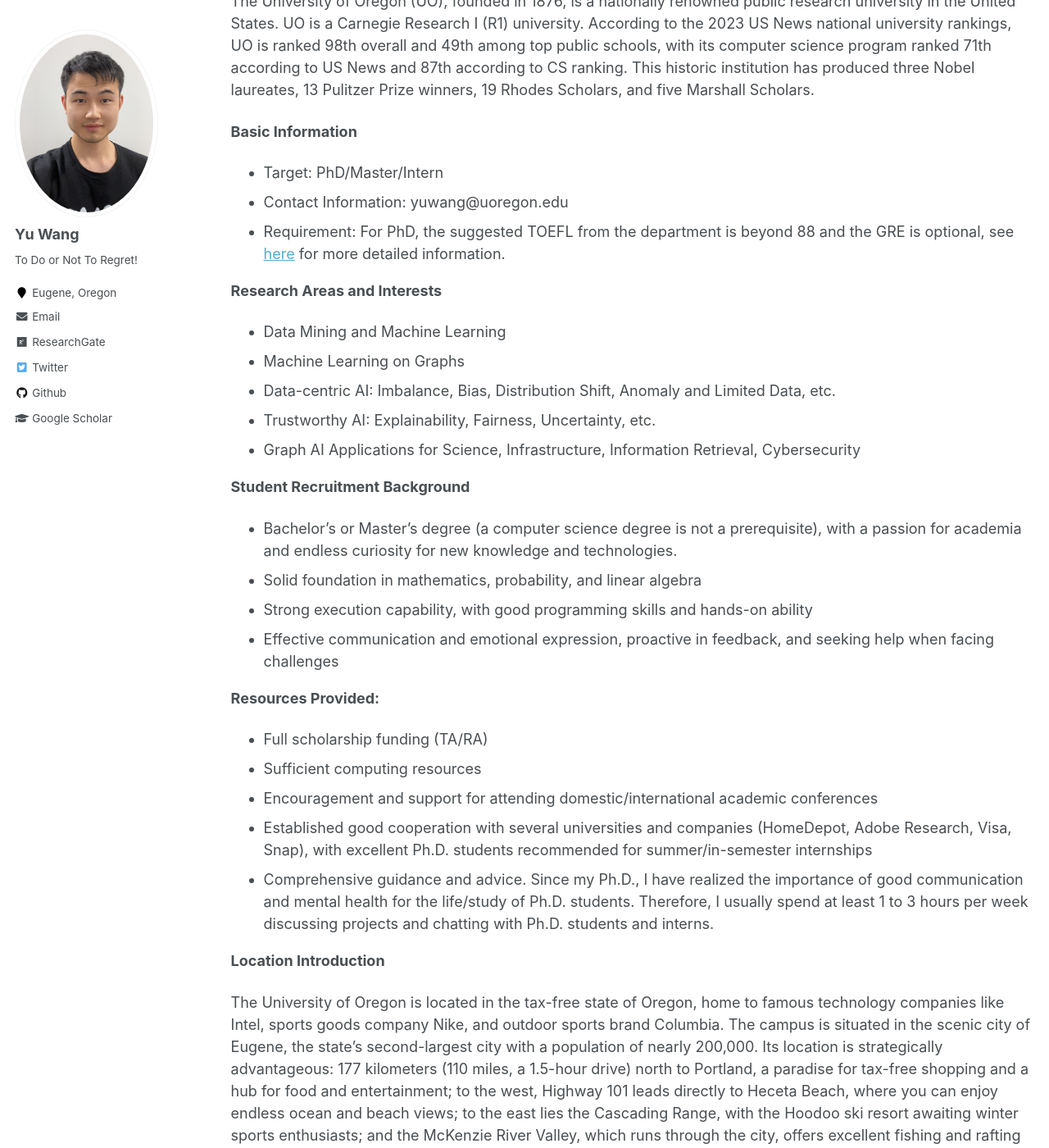
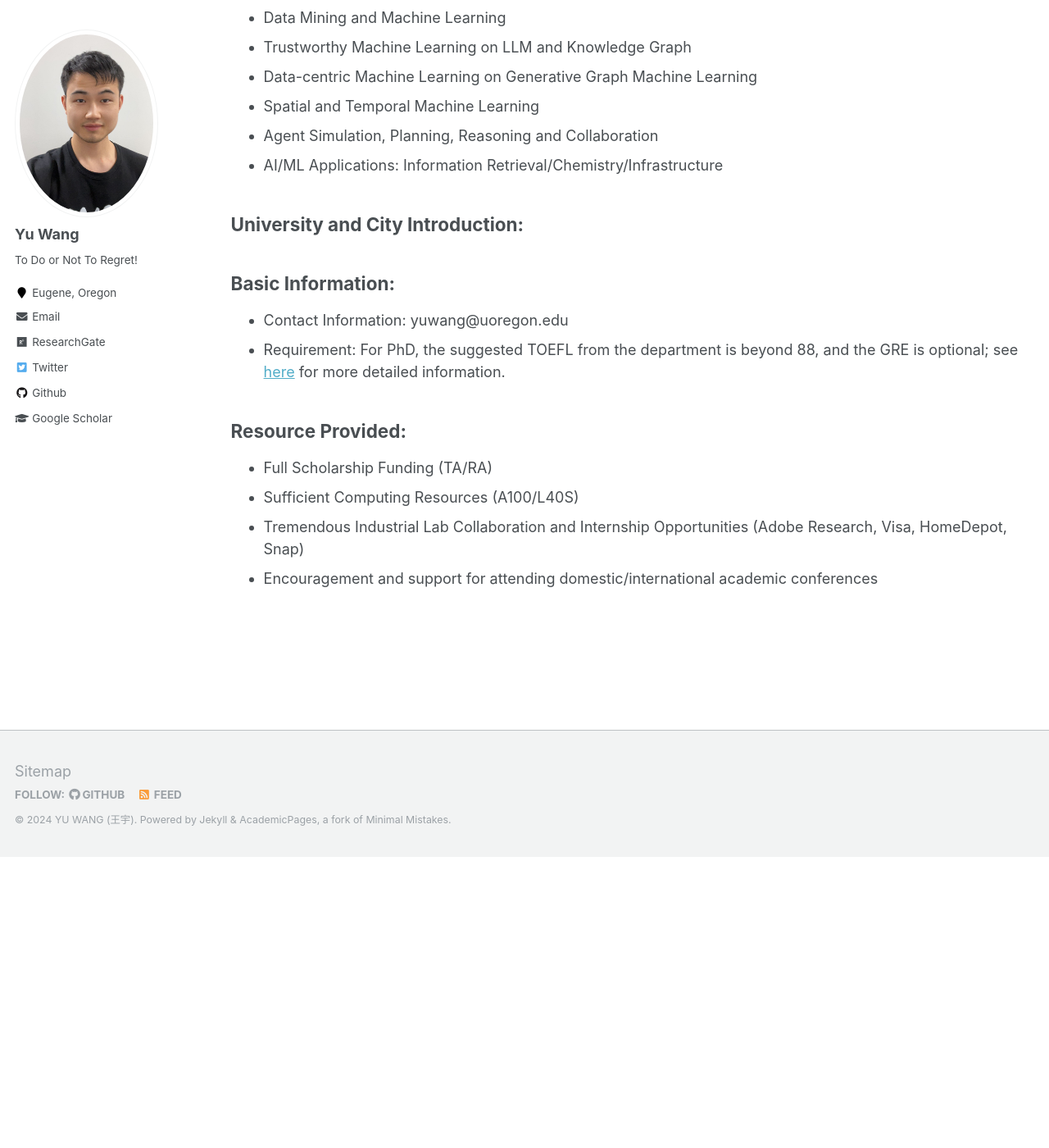
Before and after one commit to yuwang0103/yuwang0103.github.io, a Jekyll site: the page built from _pages/Recruiting.md, in a window 1280 px wide and 1400 px high, scrolled down 354 px. Shown: the whole window at 82% size. Built offline with Jekyll 4.4.1, drawn with Linux system fonts in a browser that asks for light colours; some of the changed text lies outside the part shown.

Commit message:
Update Recruiting.md

```diff
--- a/_pages/Recruiting.md
+++ b/_pages/Recruiting.md
@@ -4,39 +4,33 @@
 permalink: /recruiting/
 author_profile: true
 ---
-I am recruiting PhD students to work with me. Masters and undergraduate students are also welcome.
+Yu is an Assistant Professor in the Computer Science Department in the School of Computer and Data Science at the University of Oregon. He is looking for Ph.D. students interested in pursuing data mining and machine learning research. Master's and undergraduate students and self-funded visiting students/scholars are also welcome to apply.
+So please reach out if interested.
 
-<br>**Please see below for more comprehensive information**
 
-**University Introduction**
+Research Interests:
+------
+- Data Mining and Machine Learning
+- Trustworthy Machine Learning on LLM and Knowledge Graph
+- Data-centric Machine Learning on Generative Graph Machine Learning
+- Spatial and Temporal Machine Learning
+- Agent Simulation, Planning, Reasoning and Collaboration
+- AI/ML Applications: Information Retrieval/Chemistry/Infrastructure
 
-The University of Oregon (UO), founded in 1876, is a nationally renowned public research university in the United States. UO is a Carnegie Research I (R1) university. According to the 2023 US News national university rankings, UO is ranked 98th overall and 49th among top public schools, with its computer science program ranked 71th according to US News and 87th according to CS ranking.  This historic institution has produced three Nobel laureates, 13 Pulitzer Prize winners, 19 Rhodes Scholars, and five Marshall Scholars.
+University and City Introduction:
+------
 
-**Basic Information**
-- Target: PhD/Master/Intern
+
+
+Basic Information:
+------
 - Contact Information: yuwang@uoregon.edu
-- Requirement: For PhD, the suggested TOEFL from the department is beyond 88 and the GRE is optional, see [here](https://scds.uoregon.edu/cs/graduate-programs/phd) for more detailed information.
+- Requirement: For PhD, the suggested TOEFL from the department is beyond 88, and the GRE is optional; see [here](https://scds.uoregon.edu/cs/graduate-programs/phd) for more detailed information.
 
-**Research Areas and Interests**
-- Data Mining and Machine Learning
-- Machine Learning on Graphs
-- Data-centric AI: Imbalance, Bias, Distribution Shift, Anomaly and Limited Data, etc.
-- Trustworthy AI: Explainability, Fairness, Uncertainty, etc.
-- Graph AI Applications for Science, Infrastructure, Information Retrieval, Cybersecurity
 
-**Student Recruitment Background**
-- Bachelor's or Master's degree (a computer science degree is not a prerequisite), with a passion for academia and endless curiosity for new knowledge and technologies.
-- Solid foundation in mathematics, probability, and linear algebra
-- Strong execution capability, with good programming skills and hands-on ability
-- Effective communication and emotional expression, proactive in feedback, and seeking help when facing challenges
-
-**Resources Provided:**
-- Full scholarship funding (TA/RA)
-- Sufficient computing resources
+Resource Provided:
+------
+- Full Scholarship Funding (TA/RA)
+- Sufficient Computing Resources (A100/L40S)
+- Tremendous Industrial Lab Collaboration and Internship Opportunities (Adobe Research, Visa, HomeDepot, Snap)
 - Encouragement and support for attending domestic/international academic conferences
-- Established good cooperation with several universities and companies (HomeDepot, Adobe Research, Visa, Snap), with excellent Ph.D. students recommended for summer/in-semester internships
-- Comprehensive guidance and advice. Since my Ph.D., I have realized the importance of good communication and mental health for the life/study of Ph.D. students. Therefore, I usually spend at least 1 to 3 hours per week discussing projects and chatting with Ph.D. students and interns.
-
-**Location Introduction**
-
-The University of Oregon is located in the tax-free state of Oregon, home to famous technology companies like Intel, sports goods company Nike, and outdoor sports brand Columbia. The campus is situated in the scenic city of Eugene, the state's second-largest city with a population of nearly 200,000. Its location is strategically advantageous: 177 kilometers (110 miles, a 1.5-hour drive) north to Portland, a paradise for tax-free shopping and a hub for food and entertainment; to the west, Highway 101 leads directly to Heceta Beach, where you can enjoy endless ocean and beach views; to the east lies the Cascading Range, with the Hoodoo ski resort awaiting winter sports enthusiasts; and the McKenzie River Valley, which runs through the city, offers excellent fishing and rafting opportunities. Moreover, the university is conveniently located between two major U.S. cities, Seattle (455 kilometers/283 miles, a 4.5-hour drive or 1-hour flight) and San Francisco (852 kilometers/530 miles, an 8-hour drive or 1.5-hour flight), facilitating academic exchanges, travel options, and cultural experiences for faculty and students.
```
